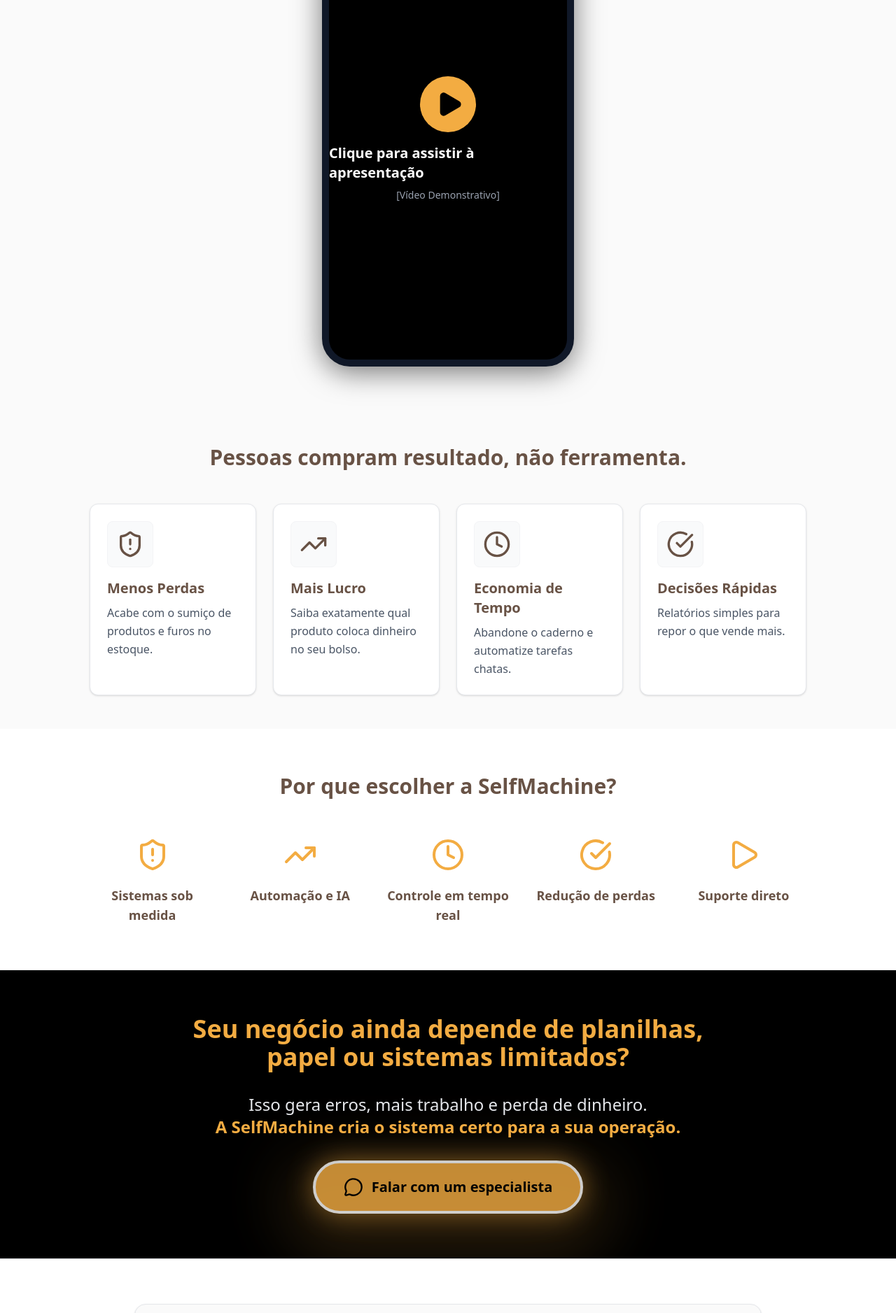
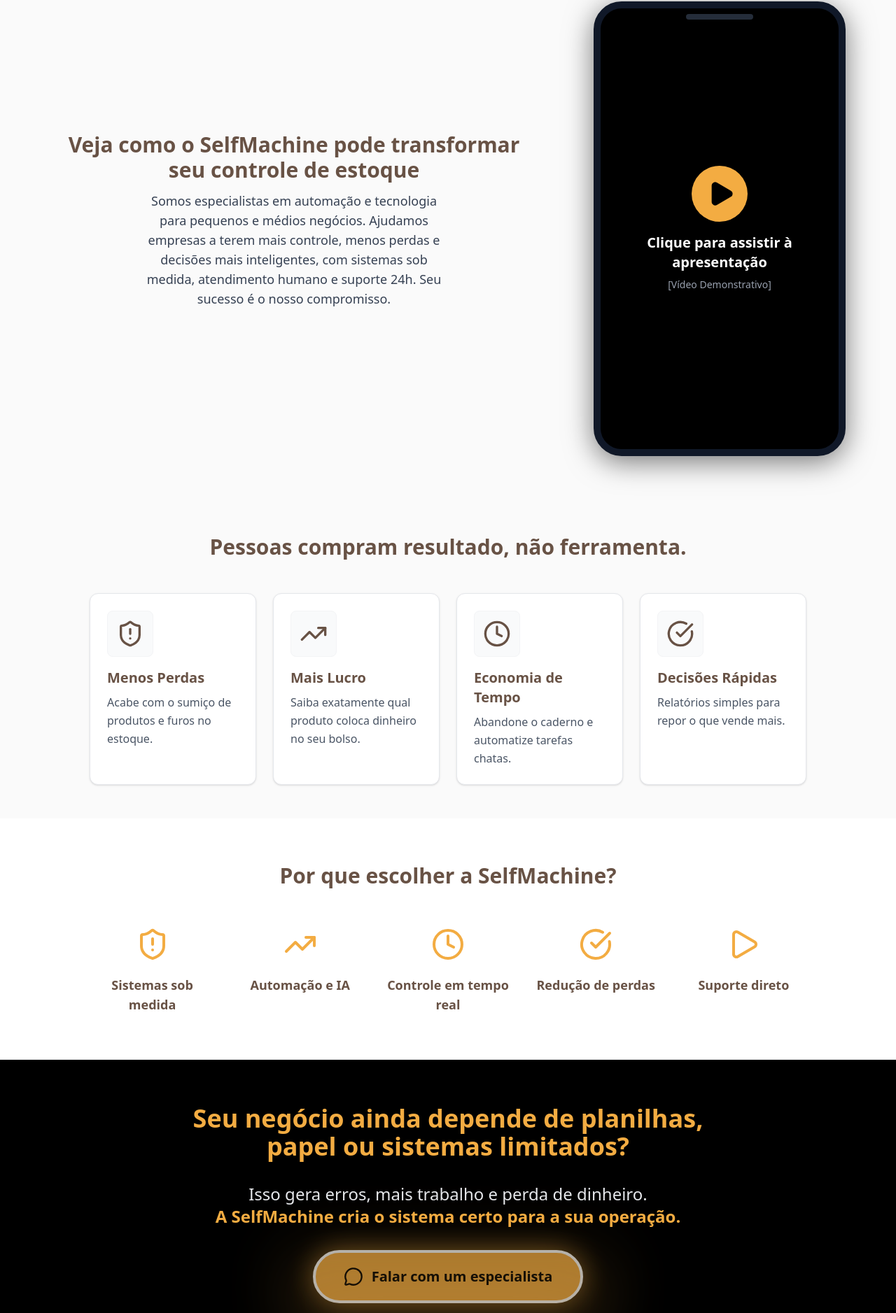
Before and after one commit to MachinePay/SelfMachineLandingPage, a React (Vite) app: page / in a window 1280 px wide. Shown: the part 864-2741 px from the top of the page at 70% size. Built offline with nearby package versions, Linux system fonts and the light colour scheme.

Commit message:
style do site, video em celular]

```diff
--- a/src/App.jsx
+++ b/src/App.jsx
@@ -1,5 +1,6 @@
 import React, { useState } from "react";
 import MockupClubKids from "./assets/mockupClubKids.png";
+import FundoModerno from "./assets/funtoModerno.jpeg";
 import logoSelfMachine from "./assets/SelfMachine - Logo.jpg";
 import {
   MessageCircle,
@@ -81,7 +82,18 @@
       </header>
 
       {/* --- SEÇÃO DO VÍDEO --- */}
-      <section className="px-4 -mt-16 relative z-20 mb-16">
+      <section className="flex justify-center px-4 mt-16 relative mb-16 items-center text-center pl-10 pr-10 ml-8 mr-8 gap-20">
+        <div>
+          <h2 className="text-3xl font-bold text-sm-brown mb-3 text-center justify-center items-center">
+            Veja como o SelfMachine pode transformar seu controle de estoque
+          </h2>
+          <p className="text-base md:text-lg text-gray-700 max-w-md mx-auto mb-6">
+            Somos especialistas em automação e tecnologia para pequenos e médios
+            negócios. Ajudamos empresas a terem mais controle, menos perdas e
+            decisões mais inteligentes, com sistemas sob medida, atendimento
+            humano e suporte 24h. Seu sucesso é o nosso compromisso.
+          </p>
+        </div>
         <VideoSection />
       </section>
 
@@ -161,6 +173,8 @@
 
       {/* --- PROBLEMA → SOLUÇÃO --- */}
       <section className="py-16 px-4 bg-sm-black text-white text-center relative overflow-hidden">
+        {/* Overlay escuro para legibilidade */}
+        <div className="absolute inset-0 bg-black/70 z-0 pointer-events-none" />
         <div className="max-w-3xl mx-auto relative z-10">
           <h2 className="text-3xl md:text-4xl font-bold mb-8 text-sm-orange">
             Seu negócio ainda depende de planilhas, papel ou sistemas limitados?
@@ -185,7 +199,7 @@
           </a>
         </div>
         {/* Glow decorativo */}
-        <div className="absolute left-1/2 bottom-0 -translate-x-1/2 w-[500px] h-[200px] bg-gradient-to-t from-sm-orange/30 to-transparent rounded-full blur-2xl opacity-60 z-0"></div>
+        <div className="absolute left-1/2 bottom-0 -translate-x-1/2 w-[500px] h-[200px] bg-gradient-to-t from-sm-orange/30 to-transparent rounded-full blur-2xl opacity-60 z-10"></div>
       </section>
 
       {/* --- PARA QUEM É (Restaurada) --- */}
@@ -285,13 +299,20 @@
       </section>
 
       {/* --- PROVA SOCIAL / AUTORIDADE --- */}
-      <section className="bg-sm-black py-20 px-4 text-center text-white border-b border-gray-900">
+      <section
+        className="bg-sm-black py-20 px-4 text-center text-white border-b border-gray-900"
+        style={{
+          backgroundImage: `url(${FundoModerno})`,
+          backgroundSize: "cover",
+          backgroundPosition: "center",
+        }}
+      >
         <div className="max-w-4xl mx-auto">
           <h2 className="text-3xl md:text-4xl font-bold text-sm-orange mb-10">
             Projetos personalizados para cada cliente
           </h2>
           <div className="flex flex-col md:flex-row gap-10 md:gap-6 justify-center items-center mb-10">
-            <div className="flex-1 bg-white/5 rounded-xl p-6 shadow-md border border-sm-orange/20">
+            <div className="flex-1 bg-black/60 rounded-xl p-6 shadow-md border border-sm-orange/20">
               <div className="text-4xl text-sm-orange mb-4">“</div>
               <p className="text-lg md:text-xl font-medium italic leading-relaxed mb-4">
                 O Self Machine organizou minha loja em uma semana. Antes eu
@@ -321,13 +342,13 @@
             </div>
           </div>
           <div className="flex flex-wrap justify-center gap-4 mt-8">
-            <span className="bg-sm-orange/20 text-sm-orange px-4 py-2 rounded-full font-bold text-xs">
+            <span className="bg-black/80 text-sm-orange px-4 py-2 rounded-full font-bold text-xs">
               Projetos personalizados
             </span>
-            <span className="bg-sm-orange/20 text-sm-orange px-4 py-2 rounded-full font-bold text-xs">
+            <span className="bg-black/80 text-sm-orange px-4 py-2 rounded-full font-bold text-xs">
               Soluções para diferentes setores
             </span>
-            <span className="bg-sm-orange/20 text-sm-orange px-4 py-2 rounded-full font-bold text-xs">
+            <span className="bg-black/80 text-sm-orange px-4 py-2 rounded-full font-bold text-xs">
               Atendimento em todo o Brasil
             </span>
           </div>
```
Also changed, not shown: src/assets/funtoModerno.jpeg (added).
